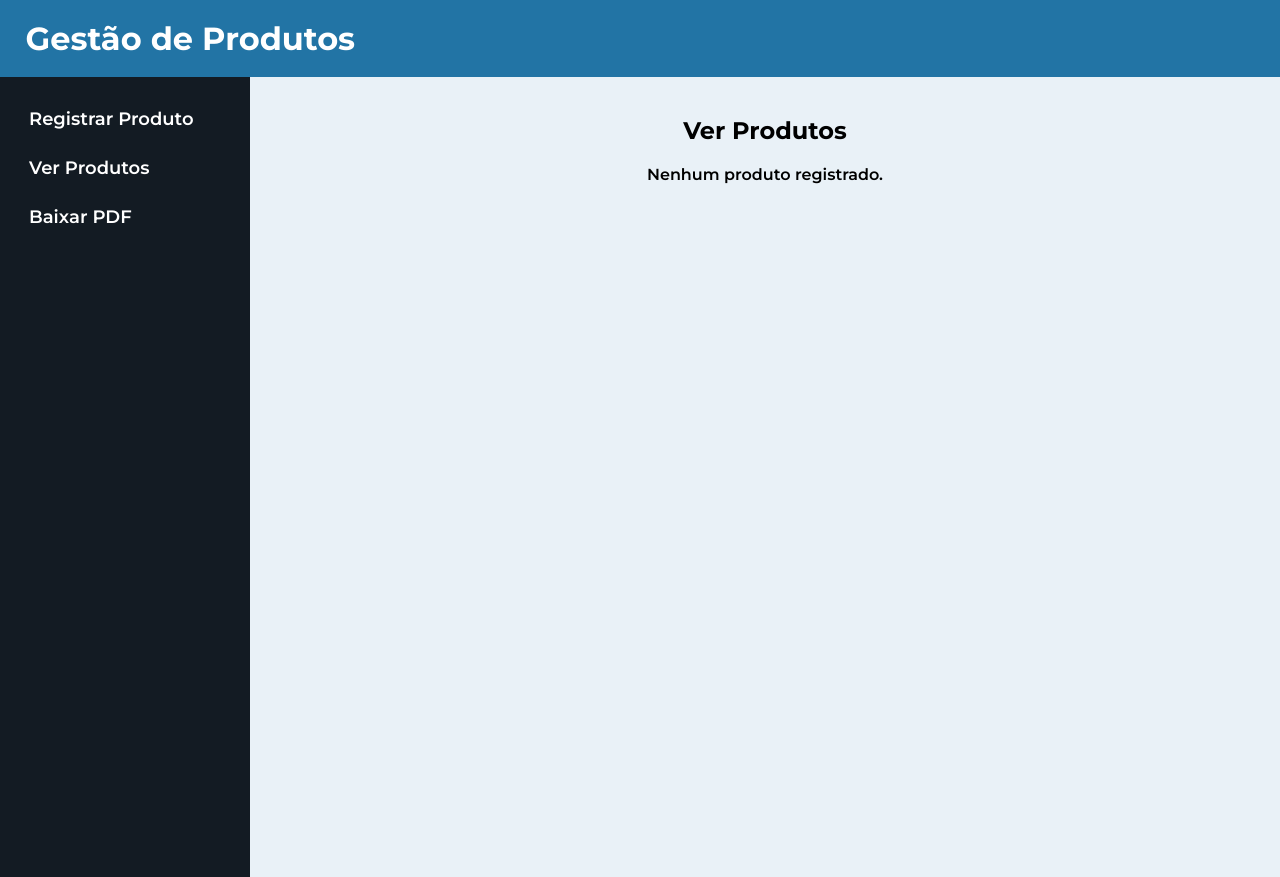
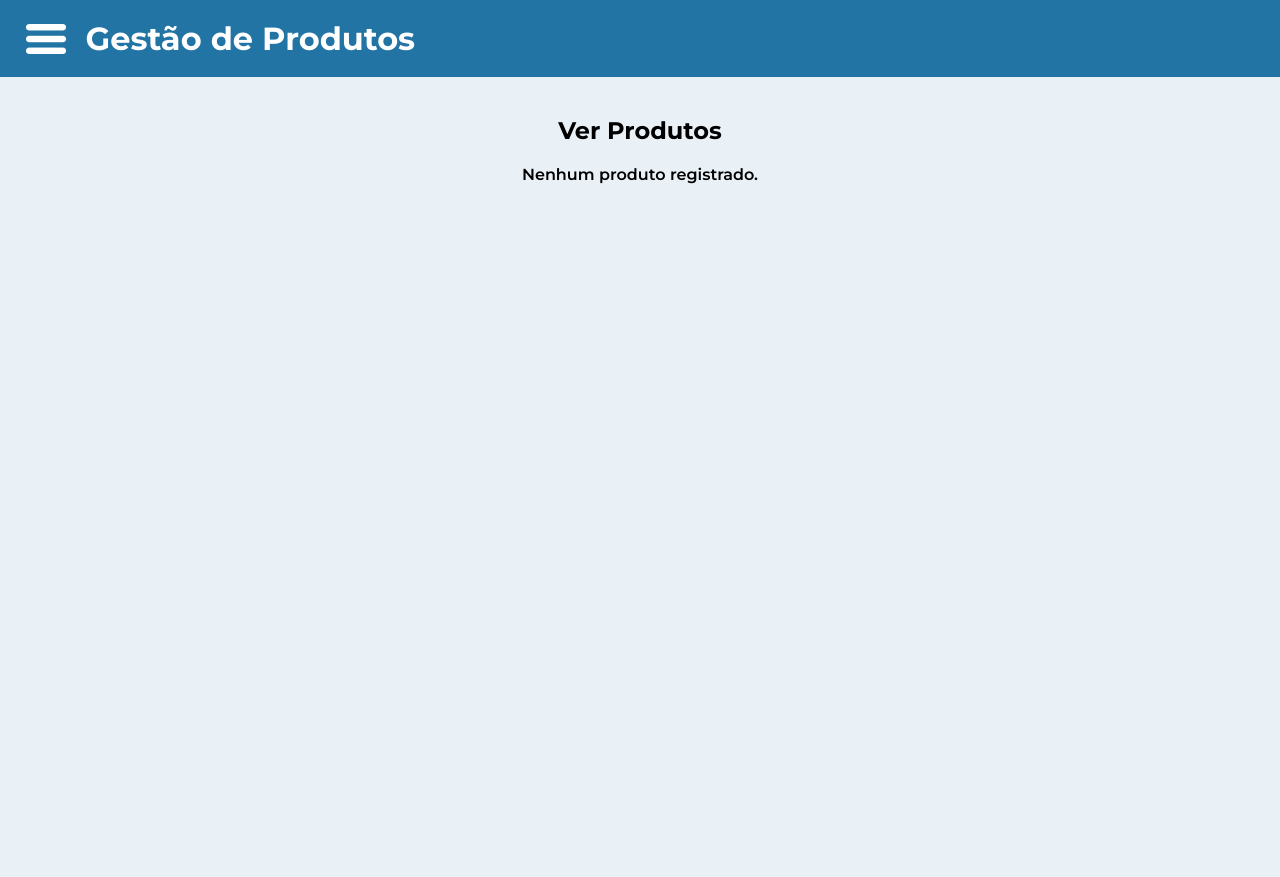
Before and after one commit to Arthur-Rodriguess/gerenciador-produtos, a PHP site: page /public/read.php in a window 1280 px wide. Run offline with PHP 8.4, Linux system fonts and the light colour scheme; data comes from the database, SQL or seed files in the repository; data that the repository does not hold is empty.

Commit message:
sidebar animation

```diff
--- a/public/css/style.css
+++ b/public/css/style.css
@@ -20,6 +20,19 @@ body {
 .content-header {
     background-color: #2274A5;
     padding: 1.5% 2%;
+    display: flex;
+    align-items: center;
+    gap: 20px;
+}
+
+.content-header__menu {
+    cursor: pointer;
+    transform: rotate(0);
+    transition: transform 0.3s ease-in-out;
+}
+
+.content-header__menu.show {
+    transform: rotate(-180deg);
 }
 
 .content-header__title {
@@ -36,9 +49,13 @@ body {
     gap: 15px;
     width: 250px;
     padding: 10% 10% 0 10%;
+    transform: translateX(-100%);
+    transition: 0.3s;
 }
 
-
+.sidebar__links.show {
+    transform: translateX(0);
+}
 
 .sidebar__link {
     font-size: 18px;
@@ -55,9 +72,14 @@ body {
 }
 
 .main-content {
-    display: flex;
-    align-items: stretch;
+    display: grid;
+    grid-template-columns: 250px 1fr;
     min-height: 100vh;
+    transition: grid-template-columns 0.3s ease-in-out;
+}
+
+.main-content.aside-hidden {
+    grid-template-columns: 0 1fr;
 }
 
 
@@ -68,6 +90,7 @@ body {
     flex-direction: column;
     gap: 20px;
     align-items: center;
+    justify-content: flex-start;
 }
 
 .form {
@@ -153,14 +176,13 @@ input[type=number] {
     display: flex;
     flex-wrap: wrap;
     gap: 10px;
-    width: 90%;
-
+    margin: 0 5%;
 }
 
 .product-card {
     border: 2px solid black;
     border-radius: 8px;
-    width: 250px;
+    width: 280px;
     height: 150px;
     padding: 10px;
     display: flex;
@@ -295,4 +317,8 @@ input[type=number] {
     .form {
         width: 100%;
     }
+
+    .container-itens {
+        justify-content: center;
+    }
 }
--- a/public/includes/aside.php
+++ b/public/includes/aside.php
@@ -1,5 +1,5 @@
 <aside class="sidebar">
-    <nav class="sidebar__links">
+    <nav class="sidebar__links" id="sidebar">
         <a href="/register.php" class="sidebar__link">Registrar Produto</a>
         <a href="/read.php" class="sidebar__link">Ver Produtos</a>
         <a href="/api/create_pdf.php" class="sidebar__link">Baixar PDF</a>
--- a/public/includes/header.php
+++ b/public/includes/header.php
@@ -8,5 +8,6 @@
 </head>
 <body>
     <header class="content-header">
+        <img src="img/menu-icon.png" width="40px" height="30px" class="content-header__menu hide" id="menu-icon">
         <h1 class="content-header__title">Gestão de Produtos</h1>
     </header>
--- /dev/null
+++ b/public/js/global.js
@@ -0,0 +1,9 @@
+const menuIcon = document.getElementById('menu-icon');
+const sidebar = document.getElementById('sidebar');
+const mainContent = document.getElementById('main-content');
+
+menuIcon.addEventListener("click", () => {
+    menuIcon.classList.toggle("show");
+    sidebar.classList.toggle("show");
+    mainContent.classList.toggle("aside-hidden");
+})
--- a/public/read.php
+++ b/public/read.php
@@ -9,7 +9,7 @@ $products = $repository->findAll();
 
 <?php require 'includes/header.php'; ?>
 
-<main class="main-content">
+<main class="main-content aside-hidden" id="main-content">
     <?php require 'includes/aside.php'; ?>
     <section class="main-container">
         <h1 class="main-content__title">Ver Produtos</h1>
@@ -55,4 +55,5 @@ $products = $repository->findAll();
     </div>
 </div>
 
+<script src="js/global.js"></script>
 <script src="js/read.js"></script>
--- a/public/register.php
+++ b/public/register.php
@@ -1,7 +1,7 @@
 <!-- require do cabeçalho que é igual para todas as páginas -->
 <?php require 'includes/header.php';?>
 
-    <main class="main-content">
+    <main class="main-content aside-hidden" id="main-content">
         <!-- outro require porém de uma sidebar -->
         <?php require 'includes/aside.php';?>
         <div class="main-container">
@@ -25,6 +25,7 @@
         </div>
     </main>
 
+    <script src="js/global.js"></script>
     <script src="js/register.js"></script>
 </body>
 </html>
--- a/public/update.php
+++ b/public/update.php
@@ -11,12 +11,13 @@ if (!$product) die('Produto não encontrado.');
 
 <?php require 'includes/header.php';?>
 
-    <main class="main-content">
+    <main class="main-content aside-hidden" id="main-content">
         <?php require 'includes/aside.php';?>
         <div class="main-container">
             <h1 class="main-content__title">Atualizar Produto</h1>
             <section class="form-container">
                 <form method="post" autocomplete="off" class="form">
+                    <p style="color: gray; font-size: 14px; text-align: center;">*altere uma mais características</p>
                     <input type="hidden" name="id" value="<?=htmlspecialchars($product->getId())?>">
                     <label for="name">Nome</label>
                     <input type="text" name="name" id="name" placeholder="Digite o novo nome do produto" class="form__input">
@@ -33,4 +34,5 @@ if (!$product) die('Produto não encontrado.');
         </div>
     </main>
 
+<script src="js/global.js"></script>
 <script src="js/update.js"></script>
```
Also changed, not shown: public/img/menu-icon.png (added).
